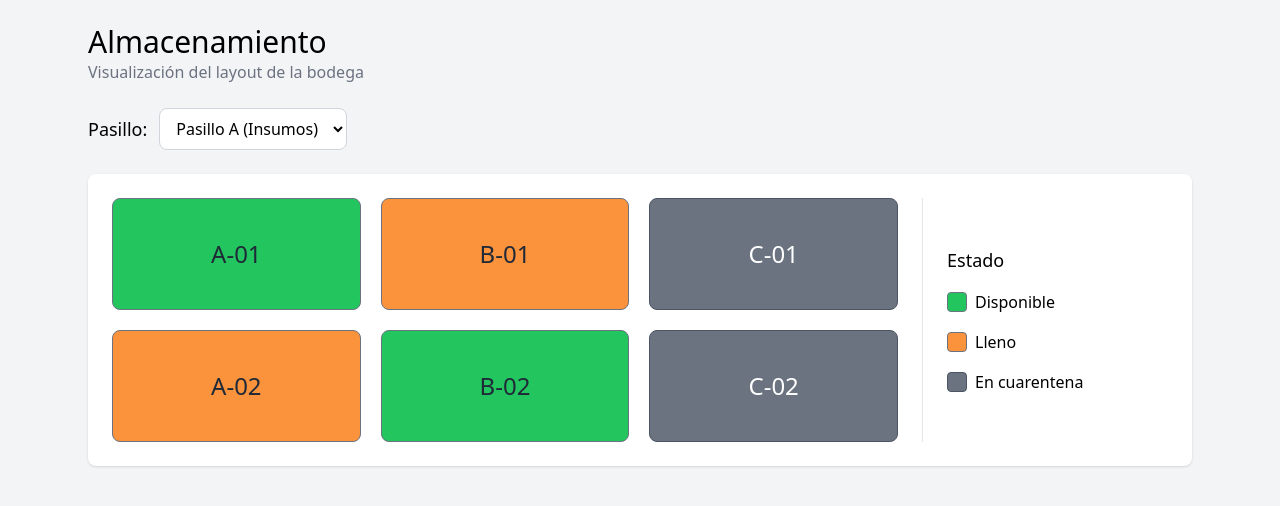
After one commit to Faundez21/Proyecto_Drogueria, a Laravel app: template resources/views/layout/index.blade.php in a window 1280 px wide. The commit adds this page. Shown: the top 506 px of the page. Run offline with Laravel 12, Linux system fonts and the light colour scheme; the template is opened without the code that fills it, so the values that code supplies are empty; some libraries are stand-ins or nearby versions.

Commit message:
avances mantenedores layout/pasillos

```diff
--- /dev/null
+++ b/resources/views/layout/index.blade.php
@@ -0,0 +1,124 @@
+<!DOCTYPE html>
+<html lang="es">
+<head>
+    <meta charset="UTF-8">
+    <meta name="viewport" content="width=device-width, initial-scale=1.0">
+    <title>Layout - Almacenamiento</title>
+
+    <script src="https://cdn.tailwindcss.com"></script>
+</head>
+
+<body class="bg-gray-100">
+
+    <div class="max-w-6xl mx-auto p-6">
+
+        <div class="mb-6">
+
+            <h1 class="text-3xl">
+                Almacenamiento
+            </h1>
+
+            <p class="text-gray-500">
+                Visualización del layout de la bodega
+            </p>
+
+        </div>
+
+        <div class="flex items-center gap-3 mb-6">
+
+            <label class="text-lg">
+                Pasillo:
+            </label>
+
+            <select class="border border-gray-300 bg-white rounded-lg px-3 py-2">
+
+                <option>Pasillo A (Insumos)</option>
+                <option>Pasillo B</option>
+                <option>Pasillo C</option>
+
+            </select>
+
+        </div>
+
+        <div class="bg-white rounded-lg shadow overflow-hidden p-6">
+
+            <div class="grid grid-cols-1 md:grid-cols-4 gap-6">
+
+                <div class="md:col-span-3">
+
+                    <div class="grid grid-cols-3 gap-5">
+
+                        <div class="h-28 bg-green-500 border border-gray-500 rounded-lg flex items-center justify-center text-2xl text-gray-800">
+                            A-01
+                        </div>
+
+                        <div class="h-28 bg-orange-400 border border-gray-500 rounded-lg flex items-center justify-center text-2xl text-gray-800">
+                            B-01
+                        </div>
+
+                        <div class="h-28 bg-gray-500 border border-gray-600 rounded-lg flex items-center justify-center text-2xl text-white">
+                            C-01
+                        </div>
+
+                        <div class="h-28 bg-orange-400 border border-gray-500 rounded-lg flex items-center justify-center text-2xl text-gray-800">
+                            A-02
+                        </div>
+
+                        <div class="h-28 bg-green-500 border border-gray-500 rounded-lg flex items-center justify-center text-2xl text-gray-800">
+                            B-02
+                        </div>
+
+                        <div class="h-28 bg-gray-500 border border-gray-600 rounded-lg flex items-center justify-center text-2xl text-white">
+                            C-02
+                        </div>
+
+                    </div>
+
+                </div>
+
+                <div class="flex flex-col justify-center gap-4 border-l border-gray-200 pl-6">
+
+                    <h2 class="text-lg">
+                        Estado
+                    </h2>
+
+                    <div class="flex items-center gap-2">
+
+                        <span class="w-5 h-5 bg-green-500 border border-gray-500 rounded"></span>
+
+                        <span>
+                            Disponible
+                        </span>
+
+                    </div>
+
+                    <div class="flex items-center gap-2">
+
+                        <span class="w-5 h-5 bg-orange-400 border border-gray-500 rounded"></span>
+
+                        <span>
+                            Lleno
+                        </span>
+
+                    </div>
+
+                    <div class="flex items-center gap-2">
+
+                        <span class="w-5 h-5 bg-gray-500 border border-gray-600 rounded"></span>
+
+                        <span>
+                            En cuarentena
+                        </span>
+
+                    </div>
+
+                </div>
+
+            </div>
+
+        </div>
+
+    </div>
+
+</body>
+</html>
--- a/routes/web.php
+++ b/routes/web.php
@@ -2,9 +2,12 @@
 
 use Illuminate\Support\Facades\Route;
 use App\Http\Controllers\PasilloController;
+use App\Http\Controllers\LayoutController;
 
 Route::get('/', function () {
     return view('welcome');
 });
 
 Route::resource('pasillos', PasilloController::class);
+
+Route::resource('layout', LayoutController::class);
```
Also changed, not shown: resources/views/pasillos/create.blade.php (+57 -0 lines), resources/views/pasillos/edit.blade.php (added, +57 -0 lines), resources/views/pasillos/index.blade.php (+8 -8 lines), resources/views/pasillos/show.blade.php (added, +121 -0 lines).
